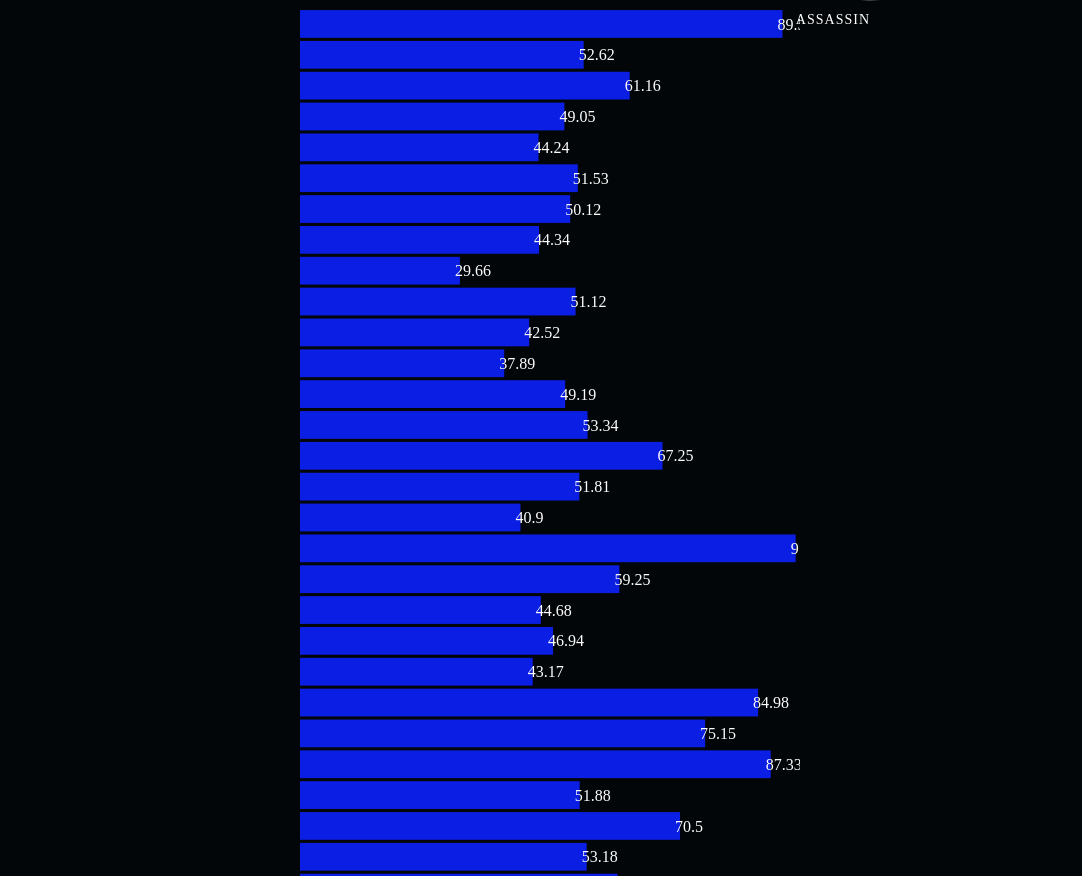
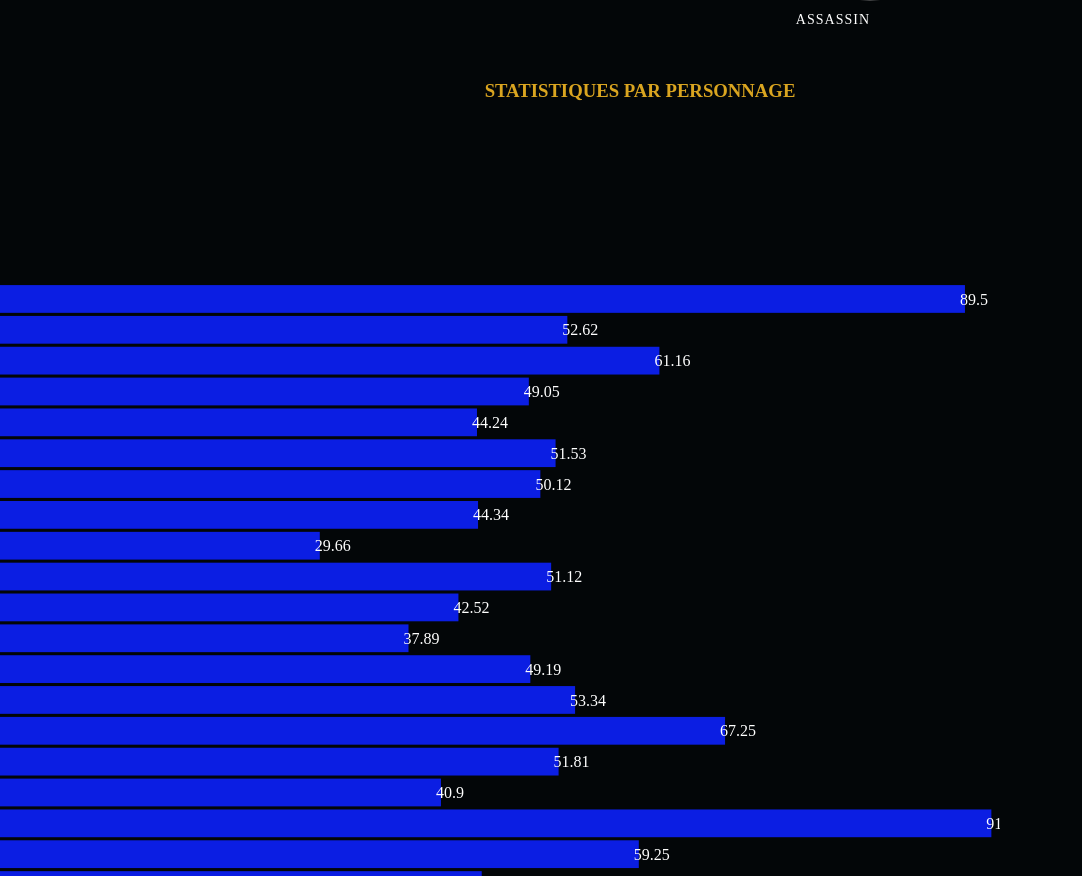
Before and after one commit to kassandrawoods/StojanovicTalonLeagueOfLegends, a website built with Vite: page indexStatistique.html in a window 1280 px wide. Shown: the part 1312-2188 px from the top of the page, without its empty margins (0-1082 px from the left). Built offline with nearby package versions, Linux system fonts and the light colour scheme; a web font is replaced by a local one.

Commit message:
modifications

```diff
--- a/css/style.css
+++ b/css/style.css
@@ -77,6 +77,14 @@ h1, h2, h3, h4 {
     display : flex;
     position: relative;
     width : 100%;
+
+}
+
+#containerBarChart {
+    width: 100%;
+    height: 100%;
+    position: relative;
+    top: 50px;
 
 }
 
--- a/indexStatistique.html
+++ b/indexStatistique.html
@@ -30,6 +30,7 @@
           </div>
 
           <div id="containerBarChart">
+            <h3>STATISTIQUES PAR PERSONNAGE</h3>
             <div id="barChart">
               </div>
           </div>
--- a/src/barChart.js
+++ b/src/barChart.js
@@ -25,7 +25,7 @@ function createBarChart(donnees) {
   console.log(dataTab);
 
   // Largeur et hauteur du graphique
-  var width = 500;
+  var width = 1000;
   var height = 5000;
 
   // Création de l'échelle pour l'axe des x
```
